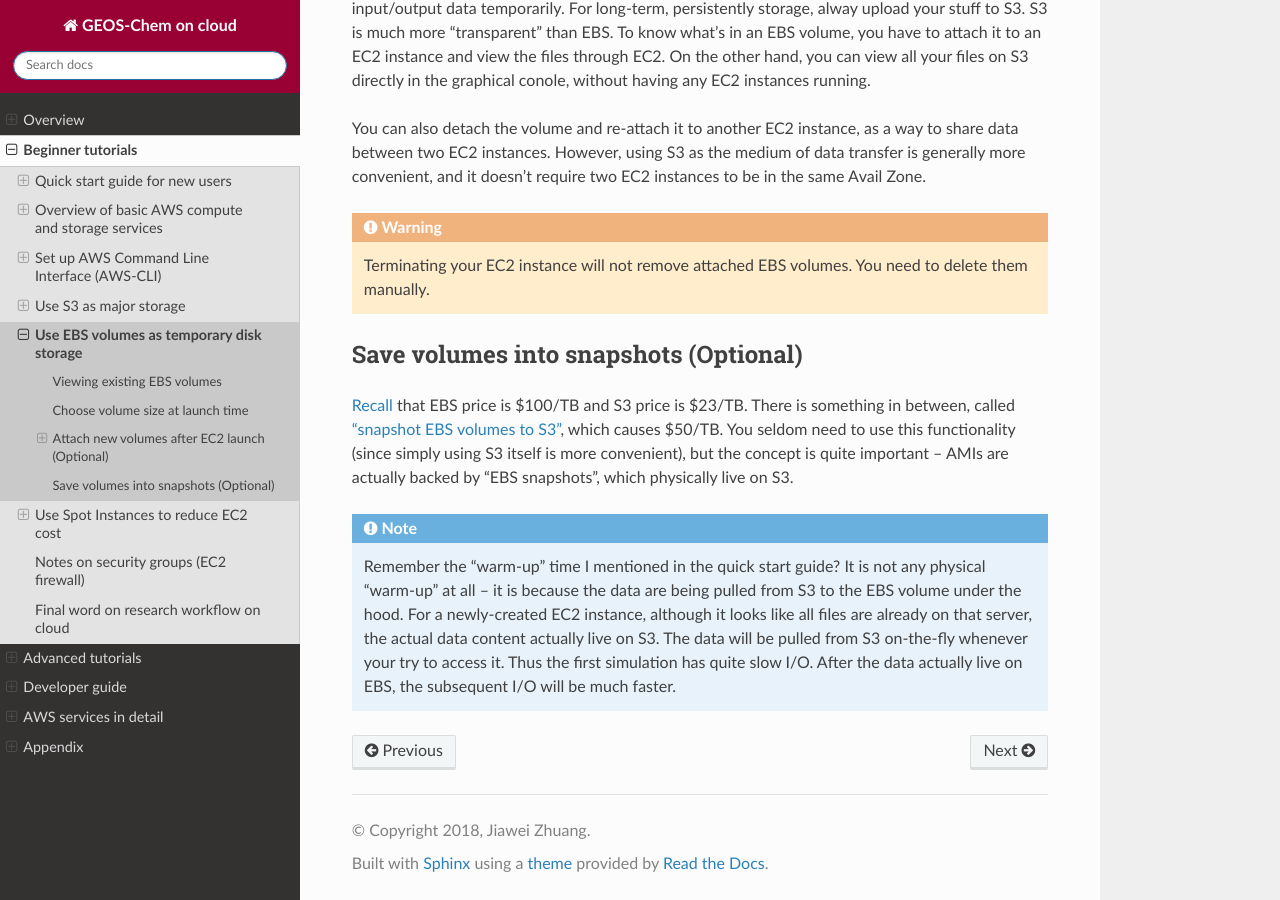
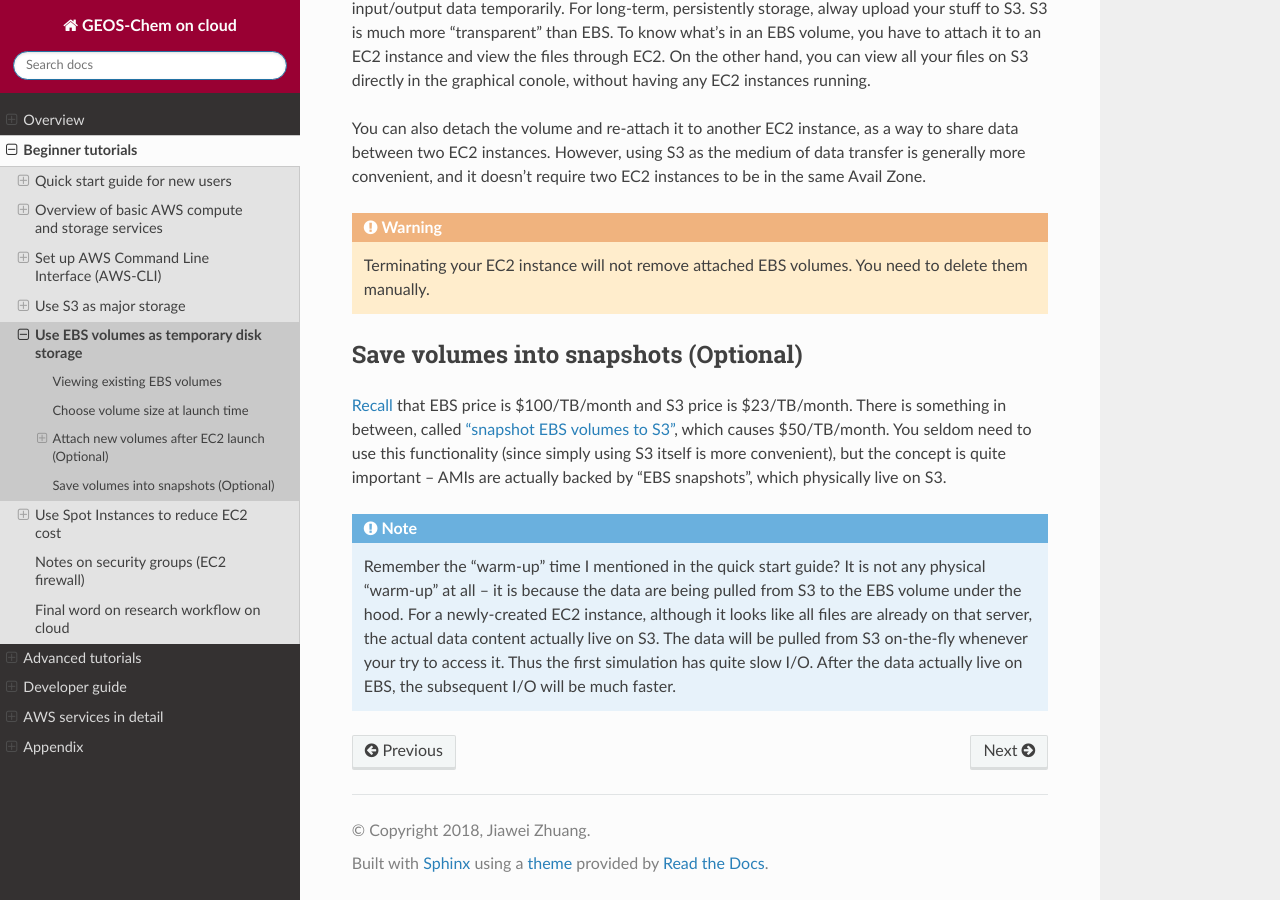
Before and after one commit to geoschem/geos-chem-cloud, a Sphinx documentation site: the page built from doc/source/chapter02_beginner-tutorial/use-ebs.rst, in a window 1280 px wide and 900 px high, scrolled down 4844 px. Built offline with Sphinx 7.4.7 and the Read the Docs theme 2.0.0, drawn with Linux system fonts in a browser that asks for light colours.

Commit message:
fix unit

```diff
--- a/doc/source/chapter02_beginner-tutorial/use-ebs.rst
+++ b/doc/source/chapter02_beginner-tutorial/use-ebs.rst
@@ -133,7 +133,7 @@ You can also detach the volume and re-attach it to another EC2 instance, as a wa
 Save volumes into snapshots (Optional)
 --------------------------------------
 
-:ref:`Recall <ebs-intro-label>` that EBS price is $100/TB and S3 price is $23/TB.  There is something in between, called `"snapshot EBS volumes to S3" <https://docs.aws.amazon.com/AWSEC2/latest/UserGuide/EBSSnapshots.html>`_, which causes $50/TB. You seldom need to use this functionality (since simply using S3 itself is more convenient), but the concept is quite important -- AMIs are actually backed by "EBS snapshots", which physically live on S3.
+:ref:`Recall <ebs-intro-label>` that EBS price is $100/TB/month and S3 price is $23/TB/month.  There is something in between, called `"snapshot EBS volumes to S3" <https://docs.aws.amazon.com/AWSEC2/latest/UserGuide/EBSSnapshots.html>`_, which causes $50/TB/month. You seldom need to use this functionality (since simply using S3 itself is more convenient), but the concept is quite important -- AMIs are actually backed by "EBS snapshots", which physically live on S3.
 
 .. note::
   Remember the "warm-up" time I mentioned in the quick start guide? It is not any physical "warm-up" at all -- it is because the data are being pulled from S3 to the EBS volume under the hood. For a newly-created EC2 instance, although it looks like all files are already on that server, the actual data content actually live on S3. The data will be pulled from S3 on-the-fly whenever your try to access it. Thus the first simulation has quite slow I/O. After the data actually live on EBS, the subsequent I/O will be much faster.
```
